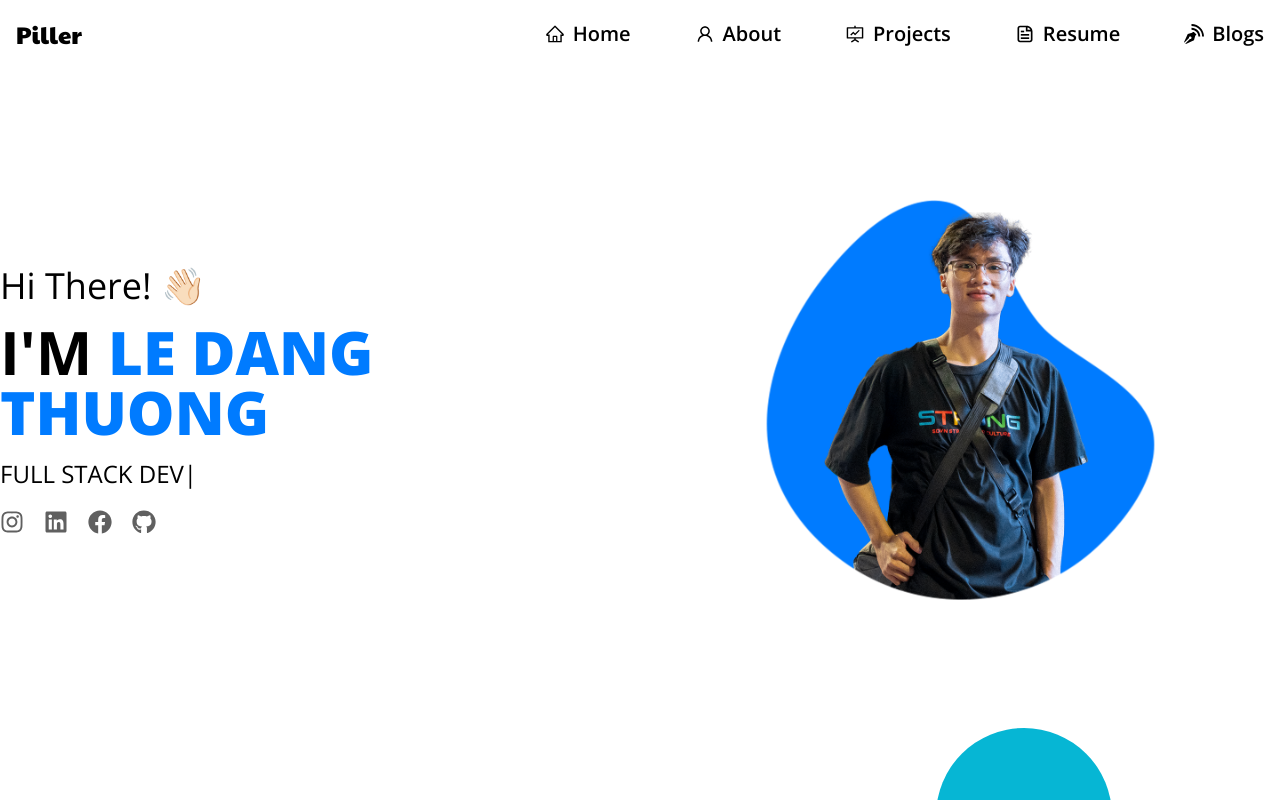
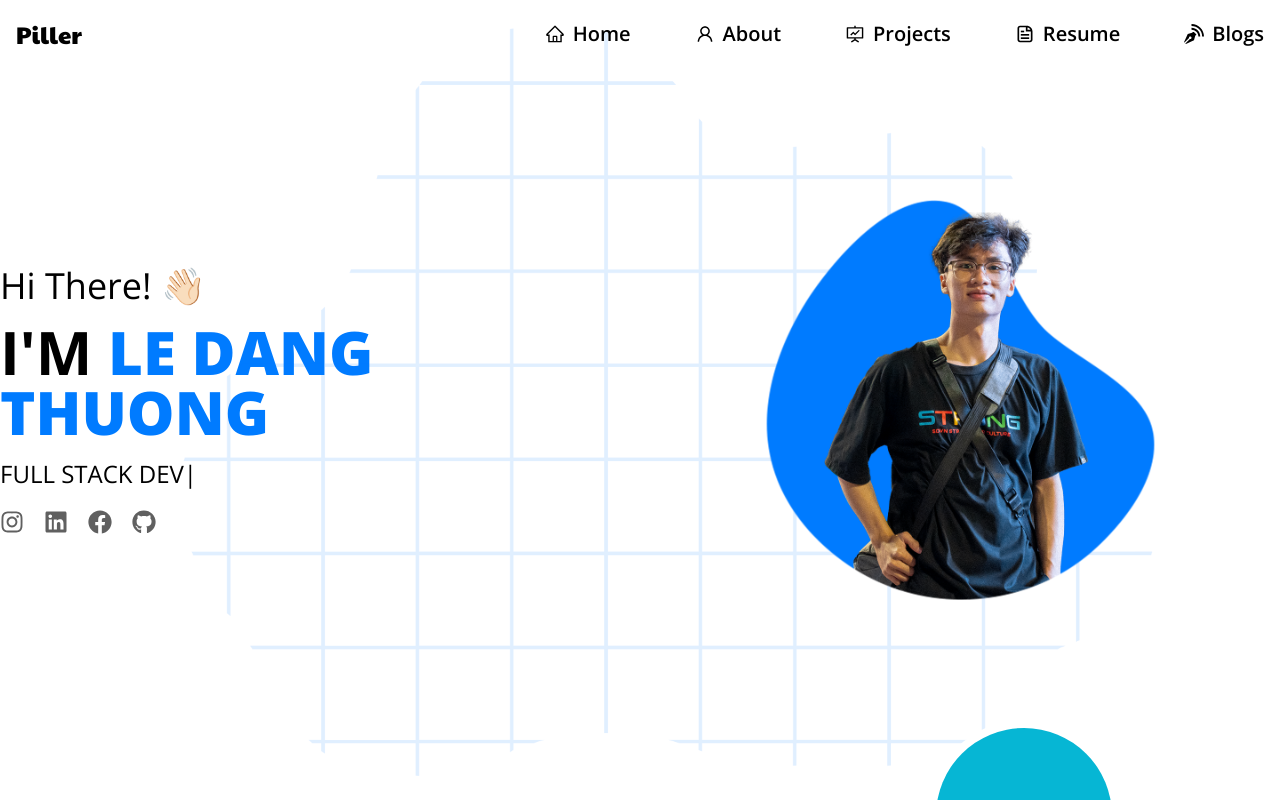
Before and after one commit to ledangthuongsp/ThuongProfile, a React (Vite) app: page / in a window 1280 px wide. Shown: the top 800 px of the page. Built offline with nearby package versions, Linux system fonts and the light colour scheme.

Commit message:
Test lại với đt

```diff
--- a/src/pages/home/Home.tsx
+++ b/src/pages/home/Home.tsx
@@ -38,6 +38,7 @@ const Home: React.FC = () => {
                             </a>
                         </div>
                     </div>
+                    <div className="home-overlay"></div> {/* Overlay section */}
                     <AvatarShape />
                 </div>
             </section>
--- a/src/pages/home/styles.css
+++ b/src/pages/home/styles.css
@@ -10,8 +10,13 @@ body, html {
 
 .home-section {
     @apply h-screen flex flex-col justify-center items-center text-white;
+
 }
-
+.home-overlay {
+    @apply absolute justify-end w-full h-1/2 opacity-50 bg-cover bg-no-repeat;
+    background-image: url('../../assets/backgrounds/gridlines.png');
+    pointer-events: none;
+}
 .home-content {
     @apply container mx-auto flex flex-col md:flex-row items-center;
 }
```
Also changed, not shown: src/assets/backgrounds/gridlines.png (added).
